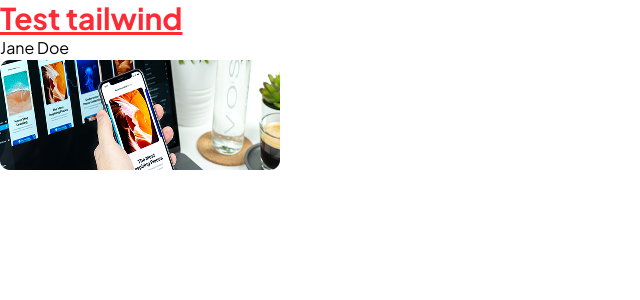
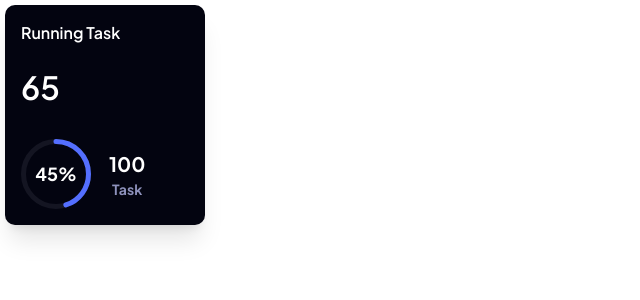
Before and after one commit to Evans-Asiedu/task-management, a React (Vite) app: page / in a window 1280 px wide. Shown: the top 300 px of the page, without its empty margins (0-640 px from the left). Built offline with nearby package versions, Linux system fonts and the light colour scheme.

Commit message:
Creates running task card

```diff
--- a/src/App.jsx
+++ b/src/App.jsx
@@ -1,13 +1,11 @@
 import { data } from "src/data";
-
+import RunningTask from "./components/cards/RunningTask";
 function App() {
   return (
     <>
-      <h1 className="text-3xl font-bold underline text-red-500 font-jakarta">
-        Test tailwind
-      </h1>
-      {data.loggedInUser.name}
-      <img src={data.tasks[0].imageUrl} alt="" />
+
+      <RunningTask />
+
     </>
   );
 }
--- /dev/null
+++ b/src/components/cards/RunningTask.jsx
@@ -0,0 +1,26 @@
+
+import React, { useState } from 'react'
+import RunningTaskProgressBar from './RunningTaskProgressBar'
+
+const RunningTask = () => {
+  const [progress, setProgress] = useState(45);
+  return (
+    <div className='w-[327px] h-[124px] sm:w-[200px] sm:h-[220px] flex sm:flex-col justify-between shadow-xl p-4 bg-secondary-900 text-white rounded-[10px] transition duration-500' >
+
+      <div className='flex flex-col gap-[18px]'>
+        <h1 className='text-[16px] font-semibold text-primary-0 '>Running Task</h1>
+        <h1 className='text-[32px] font-semibold text-primary-0 '>65</h1>
+      </div>
+
+      <div className='flex items-center gap-[18px]'>
+        <RunningTaskProgressBar progress={progress} size={70} strokeWidth={5} />
+        <div className='flex flex-col justify-center items-center'>
+          <h2 className='text-[20px] font-bold'>100</h2>
+          <p className='text-[14px] font-bold text-secondary-300 '>Task</p>
+        </div>
+      </div>
+    </div>
+  )
+}
+
+export default RunningTask
--- /dev/null
+++ b/src/components/cards/RunningTaskProgressBar.jsx
@@ -0,0 +1,39 @@
+import React, { useState } from "react";
+
+const RunningTaskProgressBar = ({ progress = 45, size = 70, strokeWidth = 5 }) => {
+  const radius = (size - strokeWidth) / 2;
+  const circumference = 2 * Math.PI * radius;
+  const offset = circumference - (progress / 100) * circumference;
+
+  return (
+    <div className="flex items-center justify-center">
+      <svg width={size} height={size} className="transform -rotate-90">
+        {/* Background Circle */}
+        <circle
+          cx={size / 2}
+          cy={size / 2}
+          r={radius}
+          strokeWidth={strokeWidth}
+          className="stroke-secondary-500 fill-transparent"
+        />
+        {/* Progress Circle */}
+        <circle
+          cx={size / 2}
+          cy={size / 2}
+          r={radius}
+          strokeWidth={strokeWidth}
+          strokeDasharray={circumference}
+          strokeDashoffset={offset}
+          strokeLinecap="round"
+          className="stroke-[var(--color-primary-500)]  fill-transparent transition-all duration-500 ease-in-out"
+        />
+      </svg>
+      {/* Progress Text */}
+      <div className="absolute text-center">
+        <span className="text-lg font-bold text-[var(--color-primary-0)] ">{progress}%</span>
+      </div>
+    </div>
+  );
+};
+
+export default RunningTaskProgressBar;
--- a/src/index.css
+++ b/src/index.css
@@ -1,6 +1,5 @@
-@import url('https://fonts.googleapis.com/css2?family=Plus+Jakarta+Sans:ital,wght@0,200..800;1,200..800&display=swap');
+@import url("https://fonts.googleapis.com/css2?family=Plus+Jakarta+Sans:ital,wght@0,200..800;1,200..800&display=swap");
 @import "tailwindcss";
-
 
 @theme {
   --color-primary-900: #10197a;
@@ -66,3 +65,10 @@
 
   --font-jakarta: "Plus Jakarta Sans", sans-serif;
 }
+
+@layer base {
+  body {
+    font-family: var(--font-jakarta);
+    padding: 5px;
+  }
+}
```
